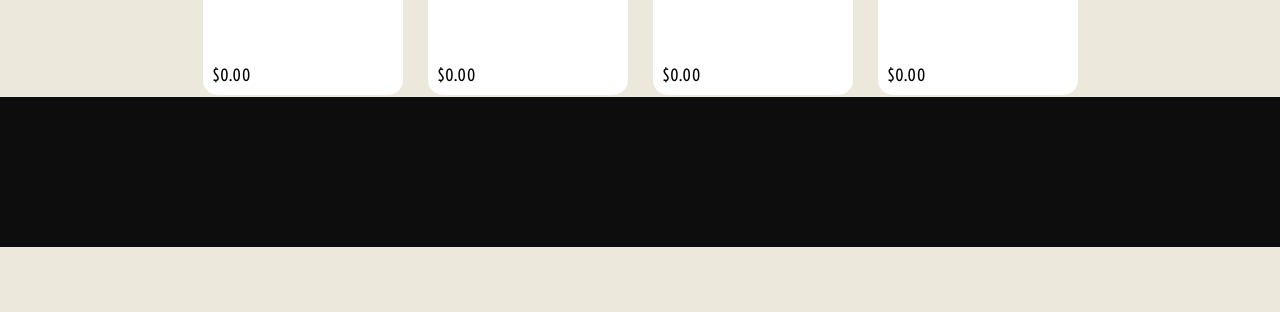
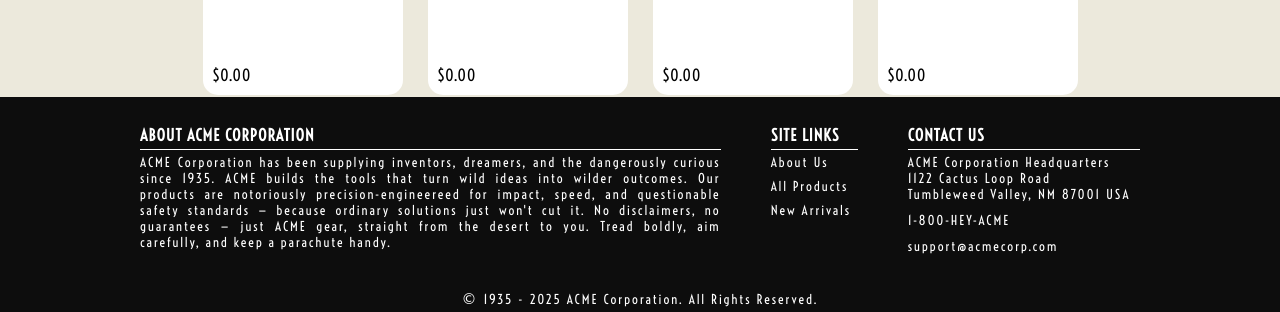
Before and after one commit to tanyafortuna/csis2440, a PHP site: page /catalog/new-arrivals.php in a window 1280 px wide. Shown: the part 553-865 px from the top of the page. Before the commit the page ends 800 px from the top, so only its background shows below. Run offline with PHP 8.4, Linux system fonts and the light colour scheme; data that the repository does not hold is empty.

Commit message:
Add footer to site

```diff
--- /dev/null
+++ b/catalog/css/footer.css
@@ -0,0 +1,45 @@
+/*        */
+/* Footer */
+/*        */
+footer {
+  background-color: #0D0D0D;
+  height: 215px;
+  padding: 28px 0 5px 0;
+}
+#footer-contents {
+  width: 1000px;
+  display: grid;
+  grid-template-columns: 4fr .6fr 1.6fr;
+  gap: 50px;
+  margin: 0 auto;
+  padding-bottom: 26px;
+}
+
+footer h6 {
+  font-size: 16px;
+  border-bottom: 1px solid white;
+  padding-bottom: 4px;
+  letter-spacing: 1px;
+  color: white;
+}
+
+footer .footer-blurb, footer a {
+  font-size: 13px;
+  letter-spacing: 2px;
+  text-align: justify;
+  padding: 4px 0;
+  color: white;
+  text-decoration: none;
+}
+footer .footer-blurb.gap { padding-bottom: 6px; }
+footer a:hover { text-decoration: underline; }
+
+
+footer .copyright {
+  text-align: center;
+  padding-bottom: 0;
+}
+footer .copyright-icon {
+  font-family: "verdana";
+  font-size: 15px;
+}
--- a/catalog/css/style.css
+++ b/catalog/css/style.css
@@ -10,11 +10,3 @@
   scroll-behavior: smooth;
 
 }
-
-
-
-
-footer {
-  background-color: #0D0D0D;
-  height: 150px;
-}
--- /dev/null
+++ b/catalog/includes/footer.php
@@ -0,0 +1,37 @@
+<?php
+  echo '<footer>';
+  echo '<div id="footer-contents">';
+  echo '<div>';
+  echo '<h6>ABOUT ACME CORPORATION</h6>';
+  echo '<p class="footer-blurb">ACME Corporation has been supplying inventors, dreamers, and the dangerously curious since 1935. ACME builds the tools that turn wild ideas into wilder outcomes. Our products are notoriously precision-engineereed for impact, speed, and questionable safety standards — because ordinary solutions just won\'t cut it. No disclaimers, no guarantees — just ACME gear, straight from the desert to you. Tread boldly, aim carefully, and keep a parachute handy.</p>';
+  echo '</div>';
+  echo '<div>';
+  echo '<h6>SITE LINKS</h6>';
+  echo '<p class="footer-blurb">';
+  echo '<a href="about.php">About Us</a></p>';
+  echo '<p class="footer-blurb">';
+  echo '<a href="catalog.php">All Products</a></p>';
+  echo '<p class="footer-blurb">';
+  echo '<a href="new-arrivals.php">New Arrivals</a></p>';
+
+  if (isGranted()) {
+    echo '<p class="footer-blurb">';
+    echo '<a href="cart.php">Cart</a></p>';
+    echo '<p class="footer-blurb">';
+    echo '<a href="account.php">Account</a></p>';
+  }
+
+  echo '</div>';
+  echo '<div>';
+  echo '<h6>CONTACT US</h6>';
+  echo '<p class="footer-blurb gap">ACME Corporation Headquarters<br>1122 Cactus Loop Road<br>Tumbleweed Valley, NM 87001 USA</p>';
+  echo '<p class="footer-blurb gap">1-800-HEY-ACME</p>';
+  echo '<p class="footer-blurb gap">support@acmecorp.com</p>';
+  echo '</div>';
+  echo '</div>';
+
+  echo '<div>';
+  echo '<p class="footer-blurb copyright no-bottom"><span class="copyright-icon">©</span> 1935 - 2025 ACME Corporation. All Rights Reserved.</p>';
+  echo '</div>';
+  echo '</footer>';
+?>
--- a/catalog/new-arrivals.php
+++ b/catalog/new-arrivals.php
@@ -18,10 +18,12 @@
   <meta name="viewport" content="width=device-width, initial-scale=1.0">
   <link rel="stylesheet" type="text/css" href="css/style.css">
   <link rel="stylesheet" type="text/css" href="css/nav.css">
+  <link rel="stylesheet" type="text/css" href="css/footer.css">
   <link rel="stylesheet" type="text/css" href="css/new-arrivals.css">
   <link rel="stylesheet" type="text/css" href="css/product-card.css">
   <title>ACME Corporation</title>
 </head>
+<body>
   <?php
     include_once("includes/product-card.php");
     include_once("includes/nav.php");
@@ -32,24 +34,16 @@
       <h1>NEW ARRIVALS</h1>
       <p id="new-arrivals-blurb">Fresh from the lab and questionably approved, our newest ACME arrivals are here to shake up your toolkit — and possibly your surroundings. Browse the latest innovations in speed, surprise, and cartoon-grade chaos.</p>
       <div id="new-products">
-
         <?php
-          echo generateProductCard(13, "Generic Name", 9.99);
-          echo generateProductCard(12, "Generic Name", 9.99);
-          echo generateProductCard(3, "Generic Name", 9.99);
-          echo generateProductCard(18, "Generic Name", 9.99);
+          echo generateProductCard(13);
+          echo generateProductCard(12);
+          echo generateProductCard(3);
+          echo generateProductCard(18);
         ?>
-
       </div>
     </section>
   </main>
 
-
-
-
-
-  <footer></footer>
-
-
+  <?php include_once("includes/footer.php"); ?>
 </body>
 </html>
```
Also changed, not shown: catalog/about.php (+5 -11 lines), catalog/account.php (+8 -16 lines), catalog/cart.php (+5 -13 lines), catalog/catalog.php (+4 -9 lines), catalog/contact.php (+7 -14 lines), catalog/create-account.php (+5 -11 lines), catalog/index.php (+3 -8 lines), catalog/login.php (+5 -12 lines), catalog/order-confirmation.php (+3 -13 lines), catalog/product.php (+3 -7 lines).
